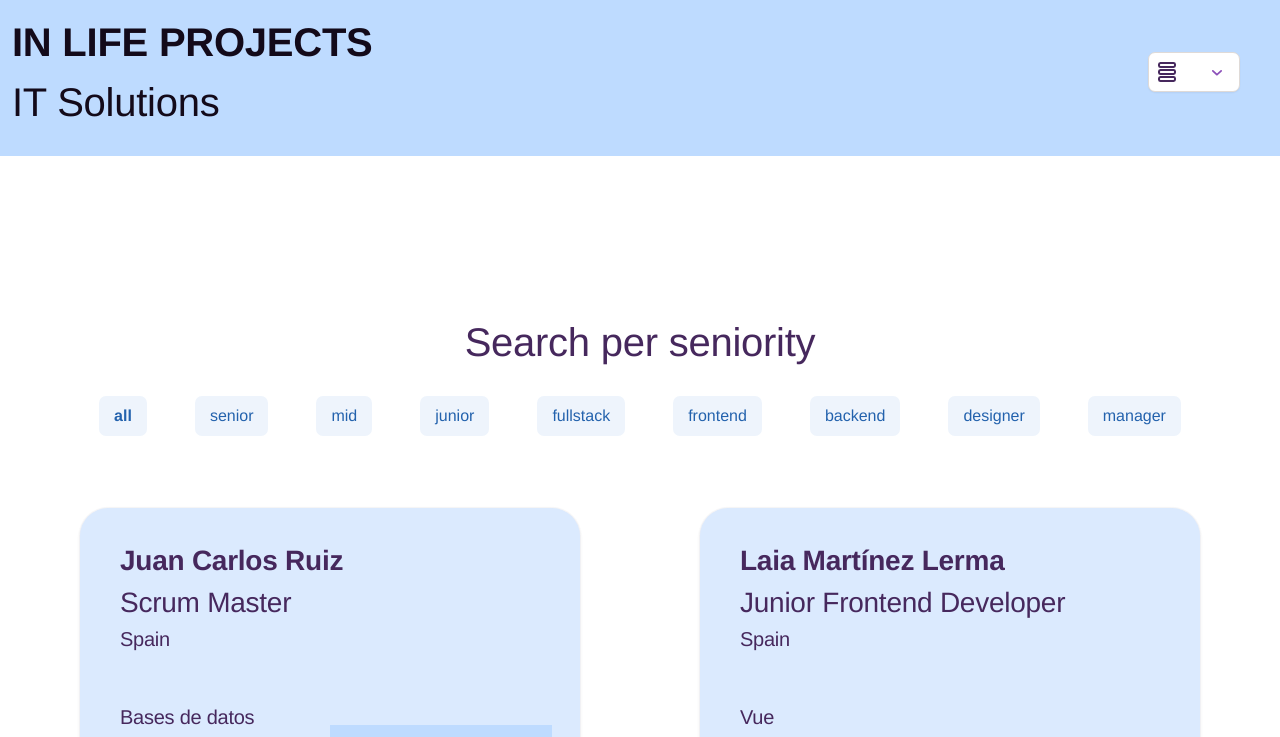
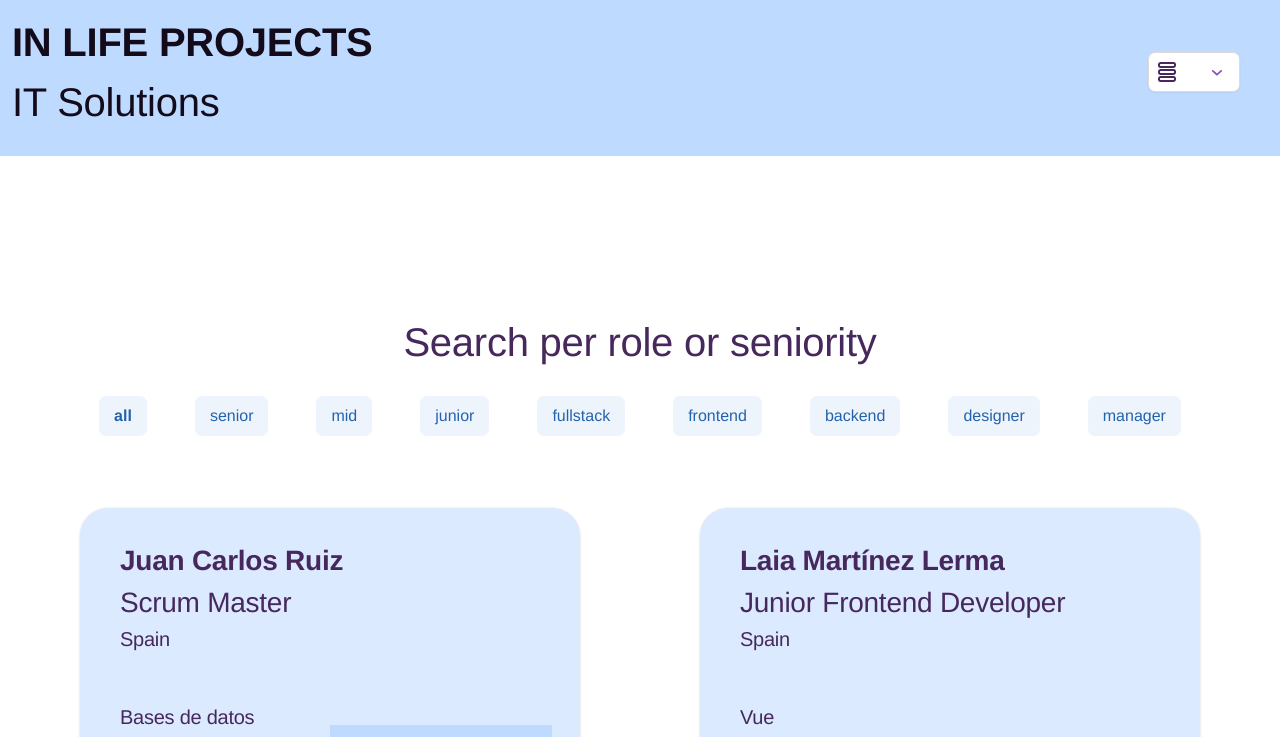
Before and after one commit to OhMyLaia/In-Life-Employee-Finder, a Vue app: page /finder in a window 1280 px wide. Shown: the top 737 px of the page. Built offline with nearby package versions, Linux system fonts and the light colour scheme; a web font is replaced by a local one.

Commit message:
minor changes

```diff
--- a/src/views/FinderView.vue
+++ b/src/views/FinderView.vue
@@ -26,7 +26,7 @@ const rolesArr: roleType[] = [roleType.all, roleType.senior, roleType.mid, roleT
             class="
             has-text-centered
             is-size-2
-            ">Search per seniority</h2>
+            ">Search per role or seniority</h2>
             <div
             class="
             has-text-centered
```
